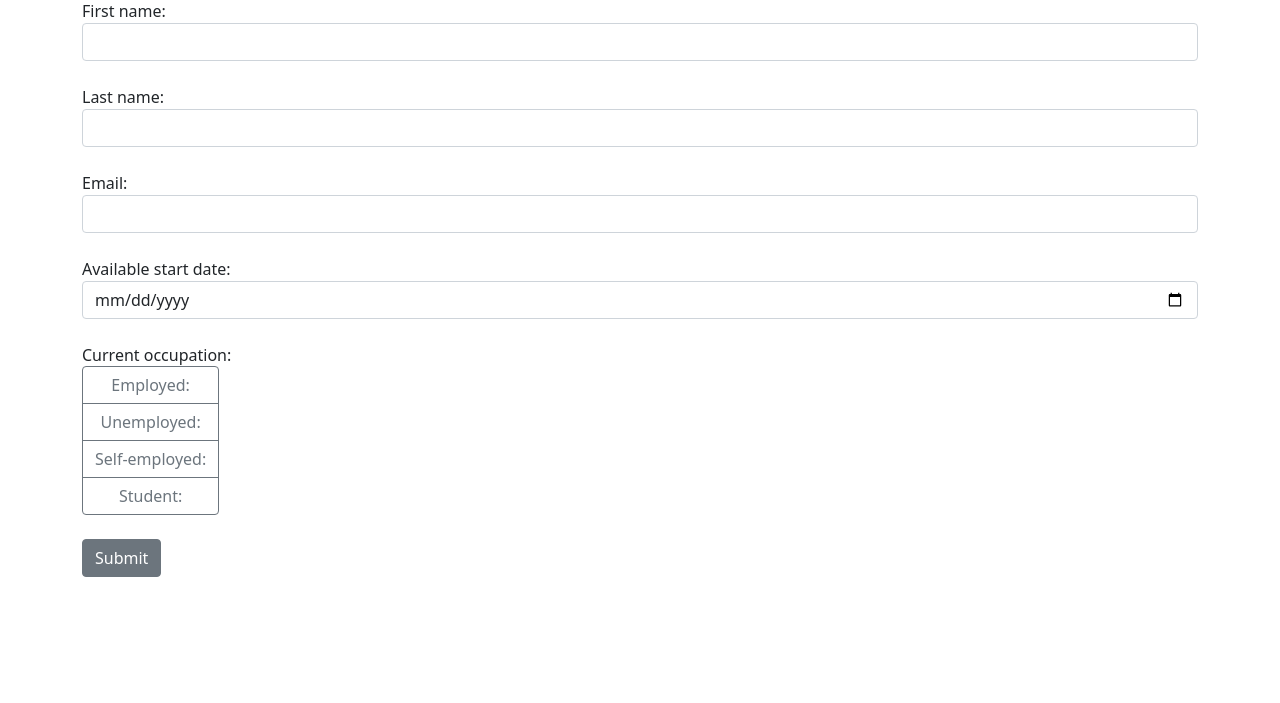
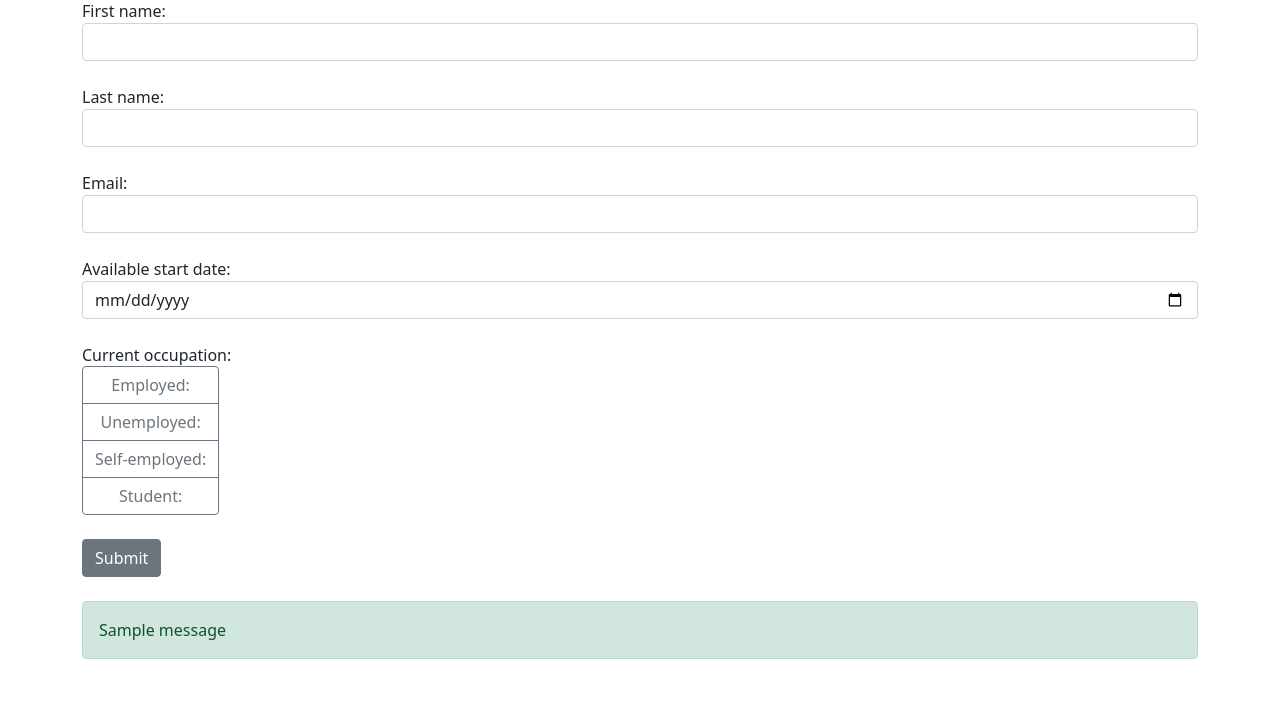
Before and after one commit to sandjarbek/Aplication-form-50-16APP, a Flask app: page / in a window 1280 px wide. Shown: the part 97-800 px from the top of the page. Run offline with Flask 3, Linux system fonts and the light colour scheme; one stand-in notice (Sample message) is shown.

Commit message:
Send email

```diff
--- a/app.py
+++ b/app.py
@@ -1,5 +1,8 @@
-from flask import Flask, render_template, request
+from flask import Flask, render_template, request, flash
 from flask_sqlalchemy import SQLAlchemy
+from datetime import datetime
+import os
+from flask_mail import Mail, Message
 import pymysql
 
 app = Flask(__name__)
@@ -7,11 +10,15 @@ app = Flask(__name__)
 
 app.config["SECRET_KEY"] = "myapplication123"
 app.config["SQLALCHEMY_DATABASE_URI"] = "sqlite:///data.db"
+app.config["MAIL_SERVER"] = "smtp.gmail.com"
+app.config["MAIL_PORT"] = 465
+app.config["MAIL_USE_SSL"] = True
+app.config["MAIL_USERNAME"] = "sanjarbek.soatov1989@gmail.com"
+app.config["MAIL_PASSWORD"] = os.getenv("PASSWORD")
 
+db = SQLAlchemy(app=app)
 
-db = SQLAlchemy(app)
-
-
+mail = Mail(app)
 
 
 class Form(db.Model):
@@ -21,6 +28,7 @@ class Form(db.Model):
     last_name = db.Column(db.String(80))
     email = db.Column(db.String(80))
     date = db.Column(db.Date)
+
     occupation = db.Column(db.String(80))
 
 
@@ -29,9 +37,24 @@ def index():
     if request.method == "POST":
         first_name = request.form["first_name"]
         last_name = request.form["last_name"]
-        email_name = request.form["email"]
+        email = request.form["email"]
         date = request.form["date"]
+        date_obj = datetime.strptime(date, "%Y-%m-%d")
         occupation = request.form["occupation"]
+
+        form = Form(first_name=first_name, last_name=last_name, email=email, date=date_obj, occupation=occupation)
+        db.session.add(form)
+        db.session.commit()
+        message_body = f"Thank you for your submission, {first_name}"\
+                       f"Here are your data:{first_name}\n{last_name}\n{date}\n"\
+                       f"Thank you"
+        message = Message(subject="New form submission",
+                          sender=app.config["MAIL_USERNAME"],
+                          recipients=[email],
+                          body=message_body)
+        mail.send(message)
+
+        flash(f"{first_name.title()},Your form was submitted successfully!", "success")
     return render_template("index.html")
 
 
--- a/templates/index.html
+++ b/templates/index.html
@@ -25,10 +25,10 @@
                     <label for="date">Available start date:</label>
                     <input  class="form-control" type="date" id="date" name="date" required>
                 </div>
-                <div class="form-group mb-4"    >
+                <div class="form-group mb-4">
                     <label>Current occupation:</label>
                     <br>
-                    <div class="btn-group-vertical" name="occupation">
+                    <div class="btn-group-vertical" id="occupation">
                         <input class="btn-check form-control" type="radio" id="employed" name="occupation" value="employed" required>
                         <label class="btn btn-outline-secondary" for="employed">Employed:</label>
 
@@ -43,6 +43,16 @@
                     </div>
                 </div>
             <button class="btn btn-secondary mb-4 " type="submit">Submit</button>
+            {% with messages=get_flashed_messages() %}
+            {% if messages %}
+                <div class="alert alert-success">
+                 {% for message in messages %}
+                    {{ message }}
+                 {% endfor %}
+                </div>
+            {% endif %}
+            {% endwith %}
+
         </form>
     </div>
     <script src="https://code.jquery.com/jquery-3.6.0.min.js"></script>
```
Also changed, not shown: instance/data.db (added).
